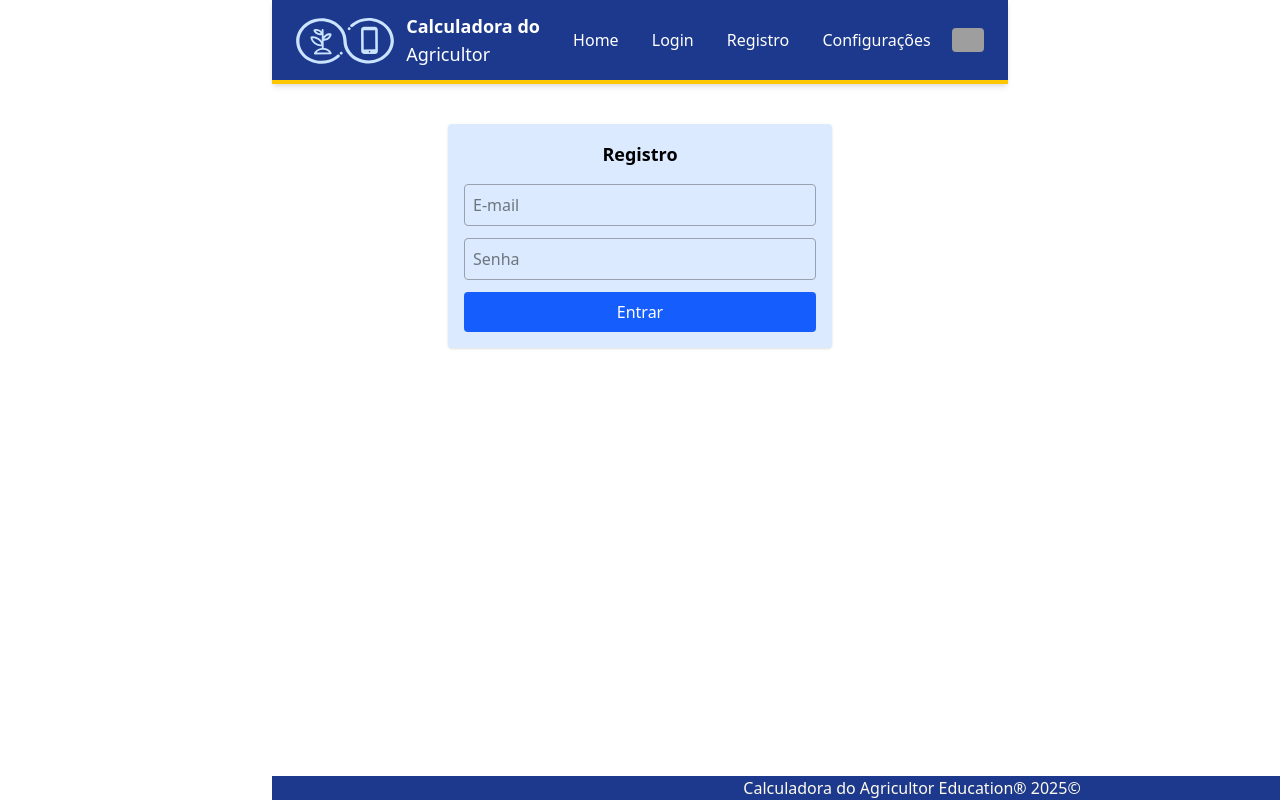
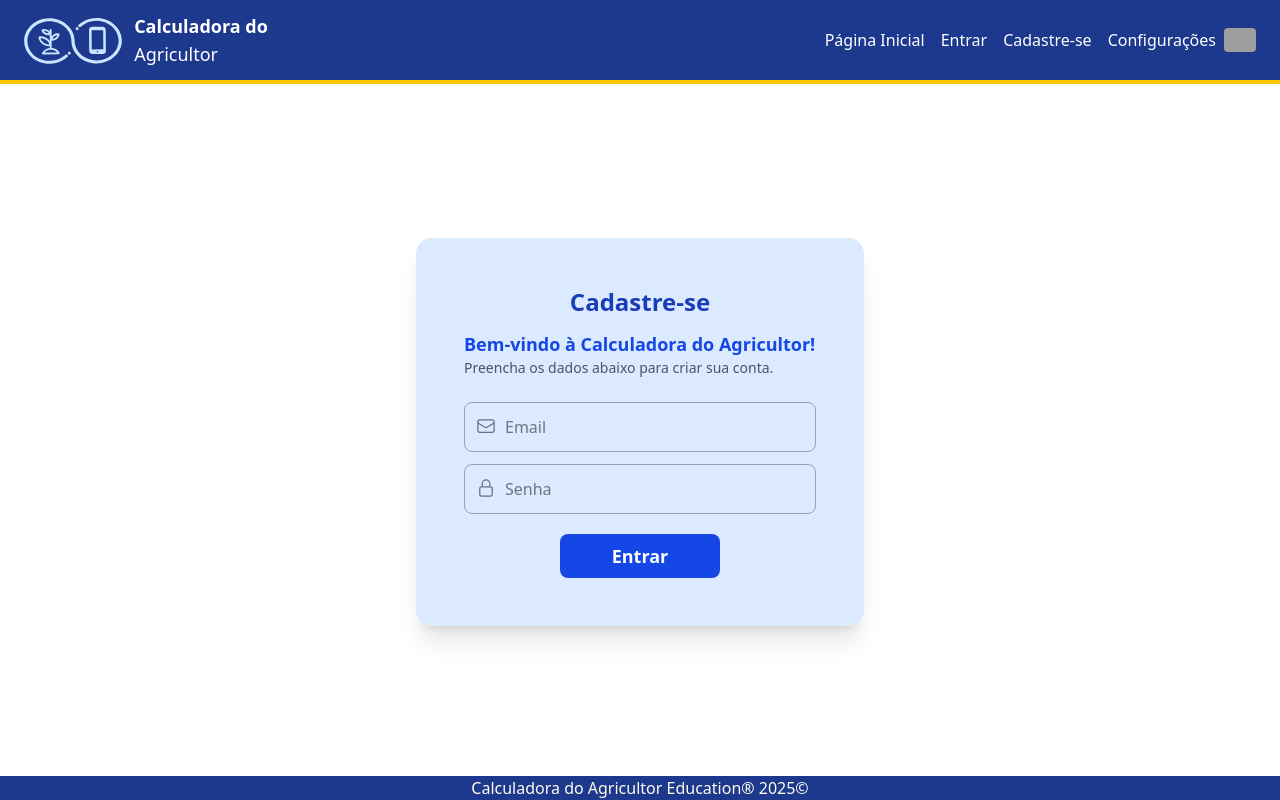
Before and after one commit to Calculadora-do-Agricultor/calculadora-do-agricultor-front, a React (Vite) app: page /Register in a window 1280 px wide. Built offline with nearby package versions, Linux system fonts and the light colour scheme; no server answers; grey boxes are pictures that could not be loaded.

Commit message:
Estilização da tela de Cadastro

```diff
--- a/src/App.jsx
+++ b/src/App.jsx
@@ -3,10 +3,11 @@ import { Navbar, Footer } from "./components";
 import Home from "./pages/Home/Home";
 import Login from "./pages/Login/Login";
 import Register from "./pages/Register/Register";
+import Settings from "./pages/Settings/Settings";
 
 function App() {
   return (
-    <div className="min-h-screen flex flex-col">
+    <div className="min-h-screen flex flex-col w-full">
       <Router>
         {/* COMPONENTES FIXOS (fora das rotas) */}
         <Navbar />
@@ -16,6 +17,7 @@ function App() {
             <Route path="/" element={<Home />} />
             <Route path="/login" element={<Login />} />
             <Route path="/Register" element={<Register />} />
+            <Route path="/Settings" element={<Settings />} />
           </Routes>
         </main>
         <Footer />
--- a/src/components/Navbar/index.jsx
+++ b/src/components/Navbar/index.jsx
@@ -4,22 +4,22 @@ import logoClara from '../../assets/logoClara.svg';
 const Navbar = () => {
   return (
 
-    <nav className="bg-blue-900 w-full px-6 py-3 flex items-center  border-b-4 border-yellow-400 shadow-md">
+    <nav className="bg-blue-900 w-full px-6 py-3 flex items-center border-b-4 border-yellow-400 shadow-md justify-between">
       <div className="flex items-center space-x-3">
         <img src={logoClara} alt="Logo" className="h-12" />
         <div className="text-white">
           <h1 className="text-lg font-bold">Calculadora do</h1>
           <h2 className="text-lg">Agricultor</h2>
         </div>
-        <div className="w-100 text-white gap-3 flex justify-evenly">
-          <Link to="/">Home</Link>
-          <Link to="/Login">Login</Link>
-          <Link to="/Register">Registro</Link>
-          <Link to="/settings">Configurações</Link>
-        </div>
       </div>
 
       <div className="flex items-center space-x-2">
+        <div className="flex items-center space-x-4 text-white">
+            <Link className='hover:bg-yellow-400 rounded' to="/">Página Inicial</Link>
+            <Link className='hover:bg-yellow-400 rounded'to="/Login">Entrar</Link>
+            <Link className='hover:bg-yellow-400 rounded' to="/Register">Cadastre-se</Link>
+            <Link className='hover:bg-yellow-400 rounded'to="/settings">Configurações</Link>
+          </div>
           {/* Bandeira ou ícone */}
           <img
             src="https://flagcdn.com/w40/br.png"
--- a/src/pages/Home/Home.jsx
+++ b/src/pages/Home/Home.jsx
@@ -2,7 +2,7 @@ import logoEscura from '../../assets/logoEscura.svg';
 
 const Home = () => {
   return (
-    <div className="min-h-screen flex flex-col items-center justify-center bg-green-50 p-4 gap-6">
+    <div className="flex flex-col items-center justify-center bg-green-50 p-4 gap-6 h-[calc(100vh-64px-40px)]">
       <div>
         <img src={logoEscura} alt="Logo da Calculadora" style={{ width: '204px' }} />
       </div>
--- a/src/pages/Login/Login.jsx
+++ b/src/pages/Login/Login.jsx
@@ -23,35 +23,35 @@ const Login = () => {
   };
 
   return (
-    <div className="min-h-screen flex items-center justify-center bg-white]">
-      <div className="bg-blue-100 p-8 rounded-2xl shadow-xl w-full max-w-sm">
-      <div className="flex justify-center mb-4">
+    <div className="flex items-center justify-center bg-white px-4 h-[calc(100vh-64px-40px)]">
+          <div className="bg-blue-100 p-12 rounded-2xl shadow-xl w-full max-w-md space-y-3">
+          <div className="flex justify-center mb-2">
             <h2 className="text-2xl font-bold text-blue-800 mb-2">Entrar</h2>
           </div>
 
-
             <div className="mb-6">
-          <h3 className="text-blue-700 font-semibold text-sm">Bem-vindo de volta!</h3>
+              <h3 className="text-lg text-blue-700 font-semibold">Bem-vindo de volta!</h3>
               <p className="text-sm text-gray-600">Preencha as informações abaixo para entrar:</p>
             </div>
 
-        <form onSubmit={handleLogin} className="space-y-4">
+            <form onSubmit={handleLogin} className="space-y-3">
             <div className="relative">
             <input
                 type="email"
                 placeholder="Email"
-            className="w-full p-3 pl-10 border border-gray-300 rounded-lg focus:outline-none focus:ring-2 focus:ring-blue-400"
+                className="w-full p-3 pl-10 border border-gray-400 rounded-lg focus:outline-none focus:ring-2 focus:ring-blue-400"
                 onChange={(e) => setEmail(e.target.value)}
-            required
+             e="password"
+            plac   required
             />
 
   <EnvelopeIcon className="w-5 h-5 text-gray-500 absolute left-3 top-3.5" />
 </div>
         <div className="relative">
           <input
-            type="password"
+            typeholder="Senha"
             placeholder="Senha"
-            className="w-full p-3 pl-10 pr-10 border border-gray-300 rounded-lg focus:outline-none focus:ring-2 focus:ring-blue-400"
+            className="w-full p-3 pl-10 pr-10 border border-gray-400 rounded-lg focus:outline-none focus:ring-2 focus:ring-blue-400"
             onChange={(e) => setPassword(e.target.value)}
             required
           />
--- a/src/pages/Register/Register.jsx
+++ b/src/pages/Register/Register.jsx
@@ -4,6 +4,7 @@ import { useCreateUserWithEmailAndPassword } from 'react-firebase-hooks/auth';
 import { auth } from "../../sevices/firebaseConfig";
 import { useNavigate } from "react-router-dom";
 import { setUserProperties } from "firebase/analytics";
+import { EnvelopeIcon, LockClosedIcon } from '@heroicons/react/24/outline';
 
 const Register =() => {
     const navigate = useNavigate();
@@ -24,30 +25,46 @@ const Register =() => {
     }
 
   return(
-    <form className="p-4 justify-center max-w-sm mx-auto mt-10 bg-blue-100 shadow rounded">
-    <h2 className="text-lg font-bold mb-4 text-center">Registro</h2>
+    <div className="flex items-center justify-center bg-white px-4 h-[calc(100vh-64px-40px)]">
+      <form className="bg-blue-100 p-12 rounded-2xl shadow-xl w-full max-w-md space-y-3">
+        <h2 className="text-2xl font-bold text-blue-800 text-center">Cadastre-se</h2>
+        <div className="mb-6">
+      <h3 className="text-lg text-blue-700 font-semibold">Bem-vindo à Calculadora do Agricultor!</h3>
+      <p className="text-sm text-gray-600">Preencha os dados abaixo para criar sua conta.</p>
+    </div>
+
+    <div className="relative">
       <input
         type="email"
-      placeholder="E-mail"
-      className="w-full mb-3 p-2 border border-gray-400 rounded"
+        placeholder="Email"
+        className="w-full p-3 pl-10 border border-gray-400 rounded-lg focus:outline-none focus:ring-2 focus:ring-blue-400"
         onChange={(e) => setEmail(e.target.value)}
         required
       />
+      <EnvelopeIcon className="w-5 h-5 text-gray-500 absolute left-3 top-3.5" />
+    </div>
+
+    <div className="relative">
       <input
         type="password"
         placeholder="Senha"
-      className="w-full mb-3 p-2 border border-gray-400 rounded"
+        className="w-full p-3 pl-10 border border-gray-400 rounded-lg focus:outline-none focus:ring-2 focus:ring-blue-400"
         onChange={(e) => setPassword(e.target.value)}
         required
       />
+      <LockClosedIcon className="w-5 h-5 text-gray-500 absolute left-3 top-3.5" />
+    </div>
+
     <button
       type="submit"
-      className="w-full bg-blue-600 text-white py-2 rounded hover:bg-blue-700"
+      className="w-40 bg-blue-700 text-white py-2 rounded-lg font-semibold text-lg hover:bg-blue-800 transition mx-auto block mt-5"
       onClick={handleSignOut}
     >
       Entrar
     </button>
   </form>
+</div>
+
     );
 };
 
--- a/src/pages/Settings/Settings.jsx
+++ b/src/pages/Settings/Settings.jsx
@@ -1,3 +1,17 @@
-export default function Settings() {
-    return <h1 className="text-2xl font-bold">Configurações</h1>;
-  }
+import { Cog6ToothIcon } from "@heroicons/react/24/outline";
+
+const Settings = () => {
+  return (
+    <div className="flex flex-col items-center justify-center bg-white p-4 gap-6 h-[calc(100vh-64px-40px)] ">
+      <div className="justify-center items-center">
+        <Cog6ToothIcon className="w-80 h-80 text-blue-700" />
+          <h1 className="text-2xl text-center font-bold text-blue-900">Configurações</h1>
+          <p className="text-gray-600 text-center">
+            Personalize sua experiência.
+          </p>
+      </div>
+    </div>
+  );
+};
+
+export default Settings;
```
Lines whose indentation alone changed are shown as unchanged.
